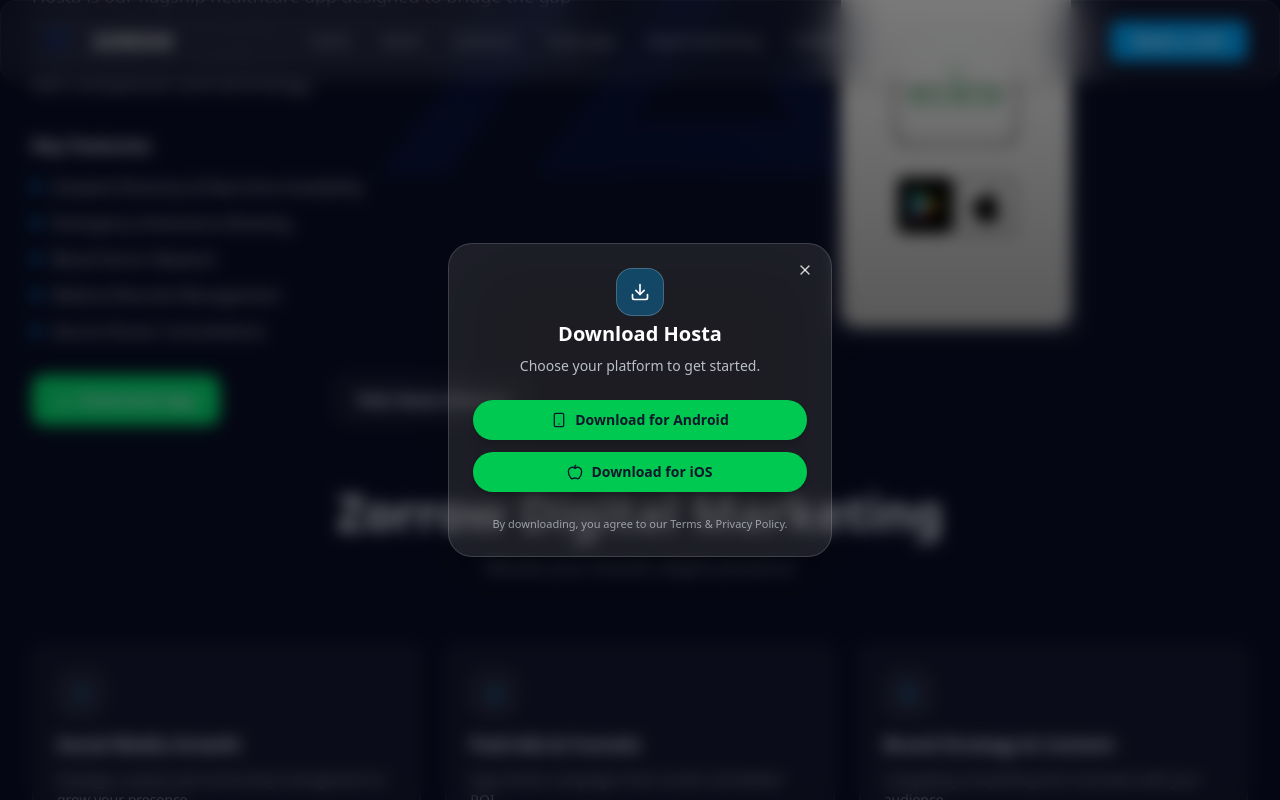
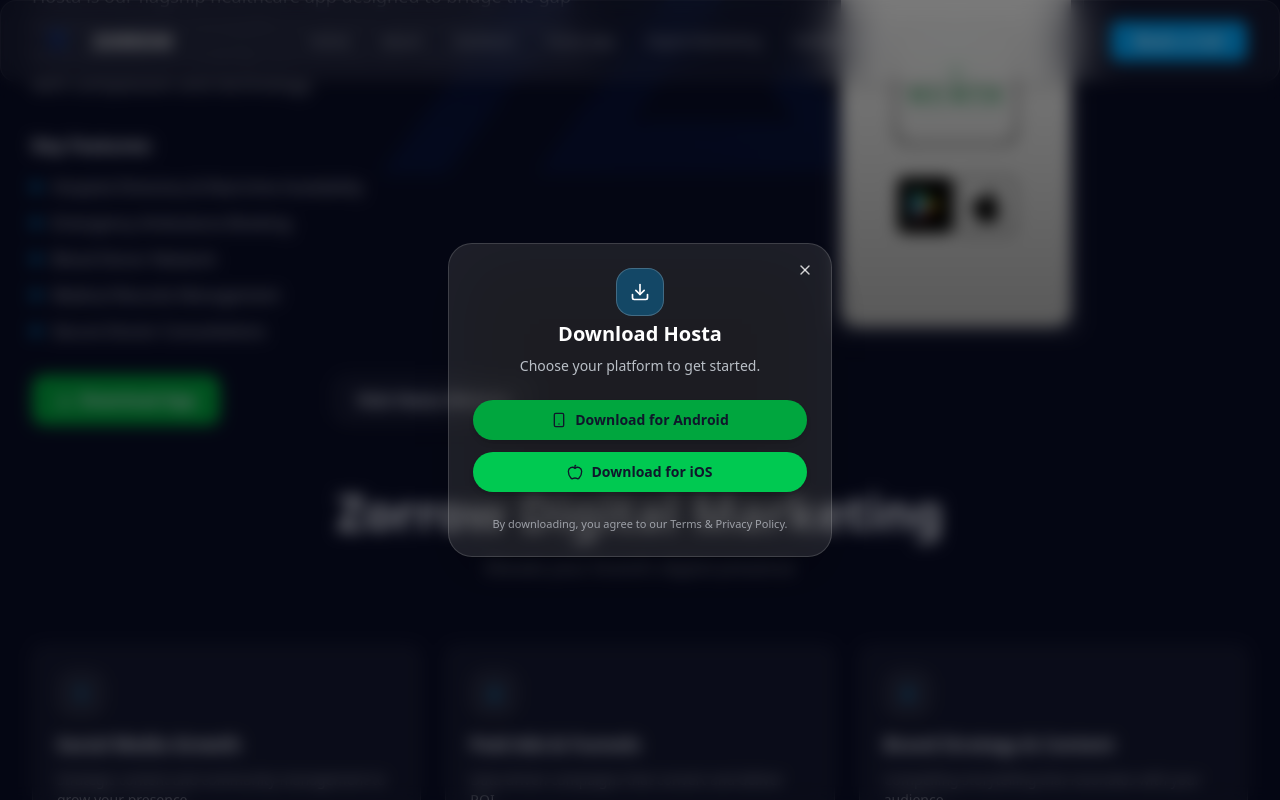
Before and after one commit to zorrowtechitsolutions/zorrowweb, a React (Vite) app: page / in a window 1280 px wide. Both pictures are taken after a click on the button "Download App". Shown: the part 1950-2750 px from the top of the page. Built offline with nearby package versions, Linux system fonts and the light colour scheme.

Commit message:
Update Hosta-app.jsx

```diff
--- a/src/components/Hosta-app.jsx
+++ b/src/components/Hosta-app.jsx
@@ -50,7 +50,7 @@
                 {/* Download App button opens popup */}
                 <button
                   onClick={() => setIsDownloadOpen(true)}
-                  className="px-6 py-3 bg-green-400 hover:bg-primary/90 text-primary-foreground rounded-xl font-semibold transition-all inline-flex items-center gap-2"
+                  className="px-6 py-3 bg-green-600 hover:bg-primary/90 text-primary-foreground rounded-xl font-semibold transition-all inline-flex items-center gap-2"
                 >
                   <Download className="w-4 h-4" />
                   Download App
@@ -129,7 +129,7 @@
                 href="https://play.google.com/store/apps/details?id=com.zorrowtech.hostamanager&pcampaignid=web_share"
                 target="_blank"
                 rel="noopener noreferrer"
-                className="w-full inline-flex items-center justify-center gap-2 rounded-full px-5 py-2.5 text-sm font-semibold text-slate-900 bg-green-500 hover:bg-green-300 transition-all shadow-md border-0"
+                className="w-full inline-flex items-center justify-center gap-2 rounded-full px-5 py-2.5 text-sm font-semibold text-slate-900 bg-green-600 hover:bg-green-300 transition-all shadow-md border-0"
               >
                 <Smartphone className="w-4 h-4" />
                 Download for Android
```
